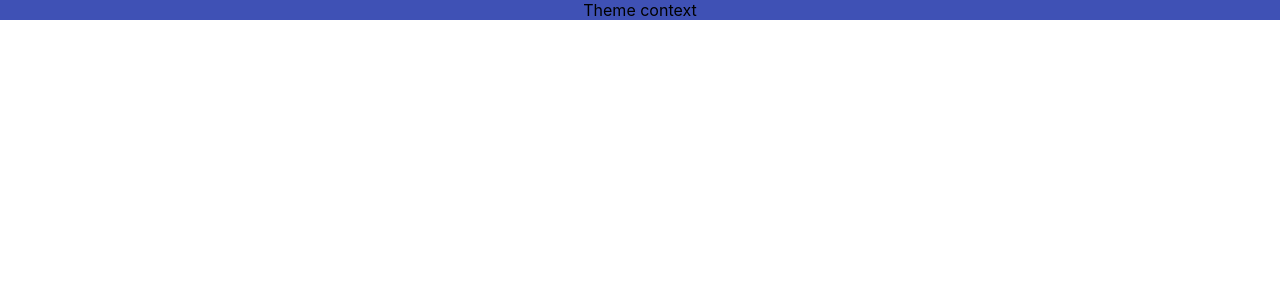
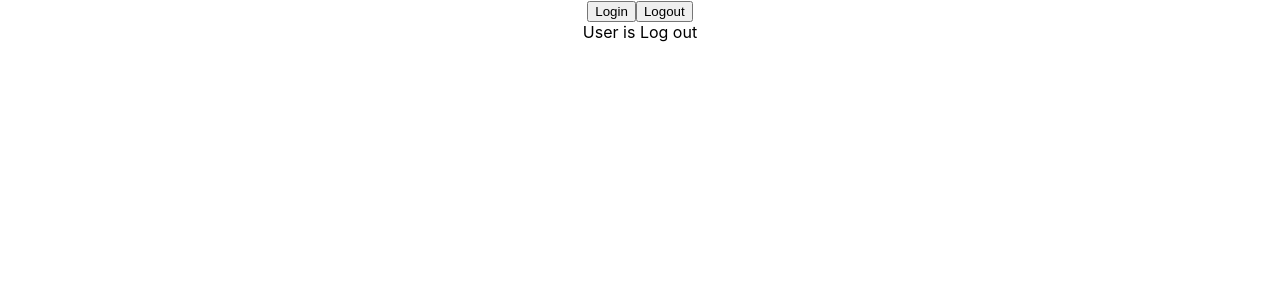
Before and after one commit to LazyyNguyen/typescript-learn, a React (Create React App) app: page / in a window 1280 px wide. Shown: the top 300 px of the page. Built offline with nearby package versions, Linux system fonts and the light colour scheme.

Commit message:
bug in User.tsx and UserContent.tsx

```diff
--- a/src/App.tsx
+++ b/src/App.tsx
@@ -1,14 +1,14 @@
 import React from 'react';
 import './App.css';
-import {ThemeContextProvider} from './components/context/ThemeContext';
-import {Box} from './components/context/Box'
+import {UserContextProvider} from './components/context/UserContext';
+import {User} from './components/context/User'
 function App() {
 
   return (
     <div className="App">
-      <ThemeContextProvider>
-        <Box/>
-      </ThemeContextProvider>
+      <UserContextProvider>
+        <User/>
+      </UserContextProvider>
     </div>
   );
 }
--- /dev/null
+++ b/src/components/context/User.tsx
@@ -0,0 +1,35 @@
+import {useState,useContext} from 'react';
+import { UserContext } from './UserContext';
+
+
+export const User = () => {
+    const userContext = useContext(UserContext)
+    const [isLoggedIn, setIsLoggedIn] = useState(false)
+    const handleLogin = () => {
+        setIsLoggedIn(true);
+        if(userContext){
+            userContext.setUser({
+                name: 'Khánh Linh',
+                email: "linh.nguyenthikhanh@gmail.com"
+            })
+        }
+    }
+    const handleLogout = () => {
+        setIsLoggedIn(false);
+        if(userContext){
+            useContext.setUser(null)
+        }
+    }
+    return(
+        <div>
+            <button onClick={handleLogin}>Login</button>
+            <button onClick={handleLogout}>Logout</button>
+
+            <div>User is {isLoggedIn? `Log in
+            Username: ${useContext?.user?.name}
+            UserEmail: ${useContext?.user?.email}`
+
+            : 'Log out'}</div>
+        </div>
+    )
+}
--- /dev/null
+++ b/src/components/context/UserContext.tsx
@@ -0,0 +1,25 @@
+import React, {useState,createContext} from 'react';
+
+export type AuthUser = {
+    name: string,
+    email: string
+}
+type UserContextType = {
+    user: AuthUser | null,
+    setUser: React.Dispatch<React.SetStateAction<AuthUser | null>>
+}
+type UserContextProviderProps = {
+    children: React.ReactNode
+}
+
+export const UserContext = createContext<UserContextType | null>(null)
+
+export const UserContextProvider = ({children}:UserContextProviderProps)=>{
+    const [user, setUser] = useState<AuthUser | null>(null)
+    return(
+        <UserContext.Provider value={{user, setUser}}>
+            {children}
+        </UserContext.Provider>
+    )
+
+}
```
